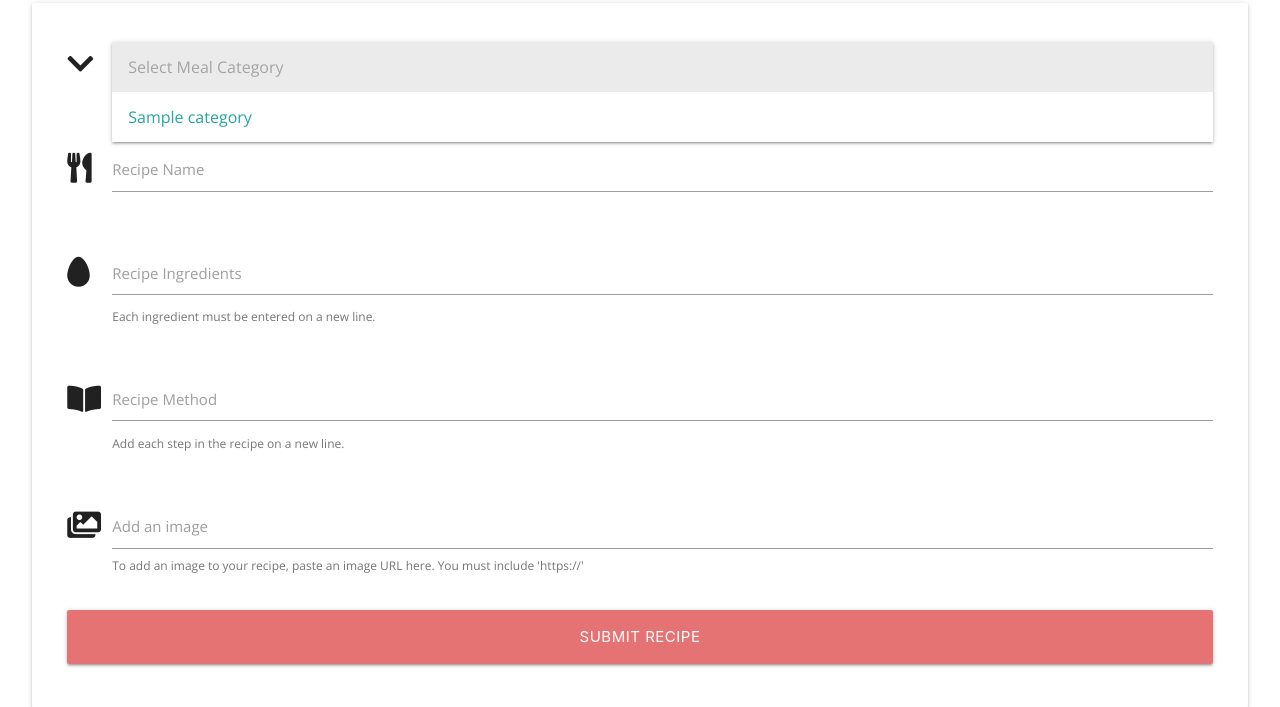
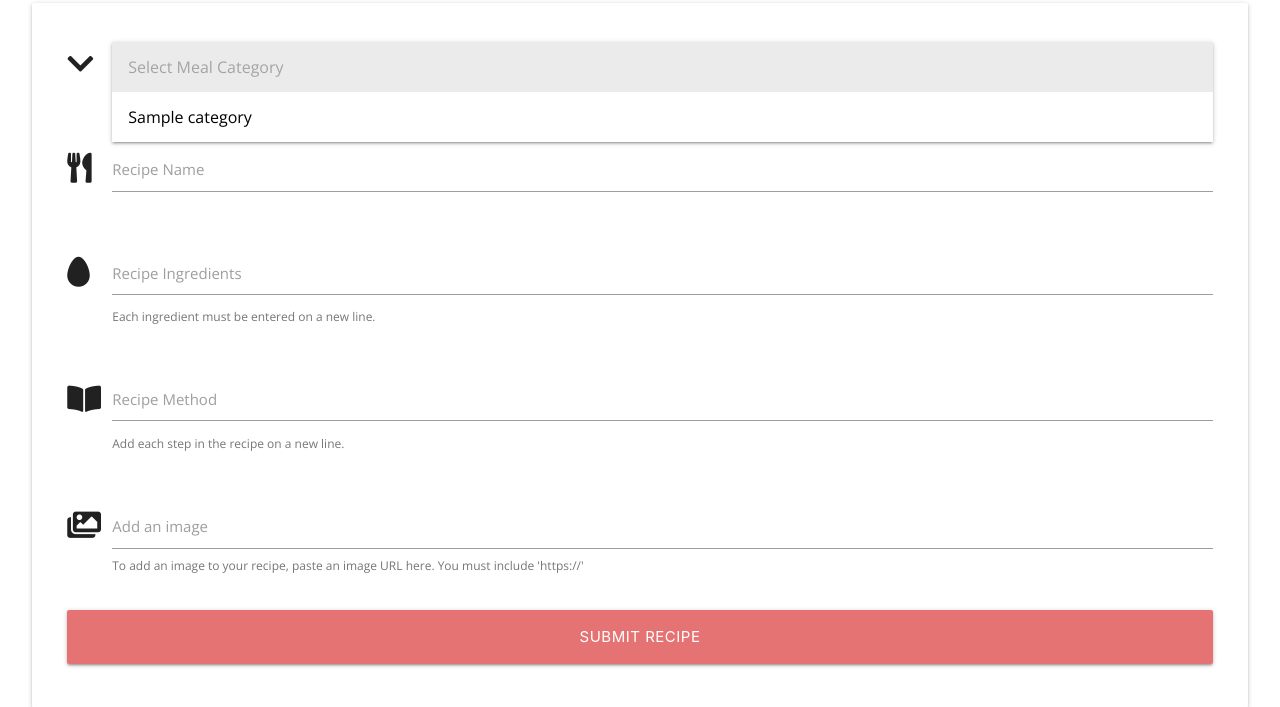
Before and after one commit to michellelclement/meatblog, a Flask app: page /add_recipe in a window 1280 px wide, after a click on "Select Meal Category". Shown: the part 226-933 px from the top of the page. Run offline with Flask 2, Linux system fonts and the light colour scheme; a database or web service that is not in the repository returns one stand-in record (values such as "Sample title"); some libraries are stand-ins or nearby versions; some web fonts are replaced.

Commit message:
Updat some styling on view recipe page

```diff
--- a/static/css/style.css
+++ b/static/css/style.css
@@ -210,6 +210,11 @@ footer {
   color: white;
 }
 
+/* Add a Recipe */
+.dropdown-content li>span {
+    color: black;
+}
+
 /* View Recipe Page */
 
 #recipe-by {
--- a/templates/add_recipe.html
+++ b/templates/add_recipe.html
@@ -11,7 +11,7 @@
 <div class="row card-panel">
   <form class="col s12" method="POST" action="{{ url_for('add_recipe') }}">
     <!-- Category Selector -->
-    <div class="row">
+    <div class="row Grey lighten-1">
       <div class="input-field col s12">
         <i class="fas fa-chevron-down prefix"></i>
         <select id="category" name="category" class="validate">
--- a/templates/view_recipe.html
+++ b/templates/view_recipe.html
@@ -9,7 +9,7 @@
 </div>
 
 <div class="row recipe_details">
-  <div class="col m6 s12 recipe-info-text">
+  <div class="col l6 s12 recipe-info-text">
     <div class="card-panel">
       <h2>Ingredients</h2>
       {% for ingredient in recipe.recipe_ingredients.splitlines() %}
@@ -30,7 +30,7 @@
   </div>
 
   <!-- Recipe Image -->
-  <div class="col m6 s12 recipe-image">
+  <div class="col l6 s12 recipe-image">
     <div class="card-panel">
       <img class="responsive-img" src="{{ recipe.image_url }}" alt="image of {{ recipe.recipe_name }}"/>
     </div>
```
